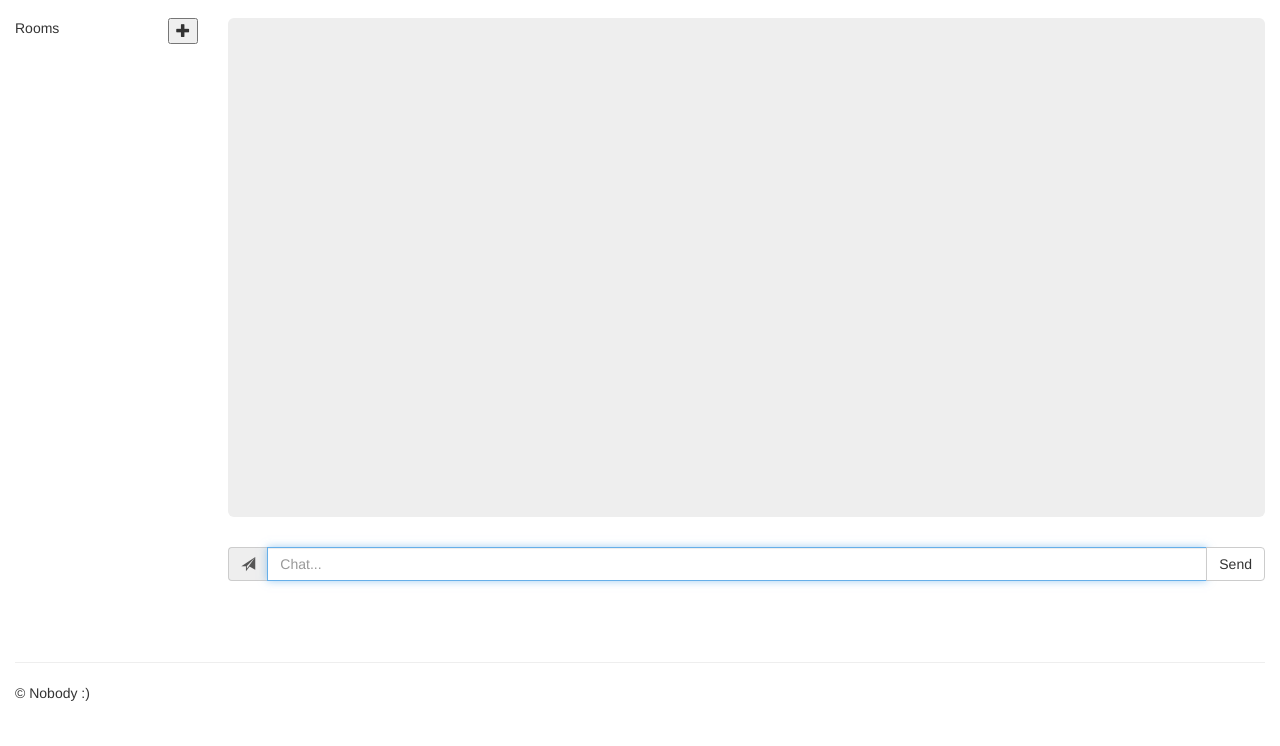
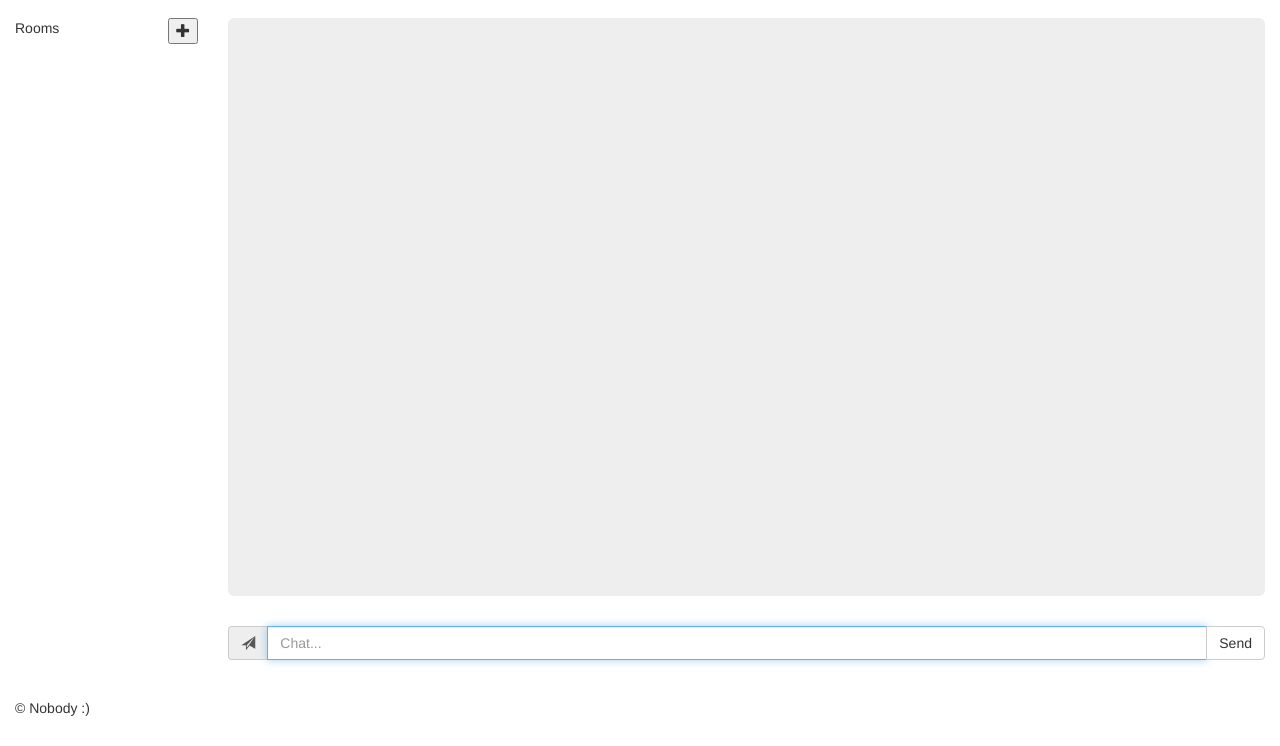
Before and after one commit to mikfreeman/chatme_kafka, a website: page public/index.html in a window 1280 px wide. Shown: the part 54-800 px from the top of the page. Drawn offline with nearby package versions, Linux system fonts and the light colour scheme; no server answers.

Commit message:
Making more room for messages

```diff
--- a/public/index.html
+++ b/public/index.html
@@ -49,7 +49,7 @@
 
     <div ng-view="" class="main-content-wrapper"></div>
     <div class="footer-content">
-        <hr>
+
         <footer>
             <p>&copy; Nobody :)</p>
         </footer>
--- a/public/styles/chatme.css
+++ b/public/styles/chatme.css
@@ -19,8 +19,8 @@ body,html {
 }
 
 .main-content-wrapper {
-    height: 78%;
-    min-height: 78%;
+    height: 85%;
+    min-height: 85%;
     overflow-y: auto;
 
 }
@@ -31,8 +31,8 @@ body,html {
 }
 
 .message-area {
-    min-height: 80%;
-    height: 80%;
+    min-height: 85%;
+    height: 85%;
     overflow: scroll;
 }
 
```
